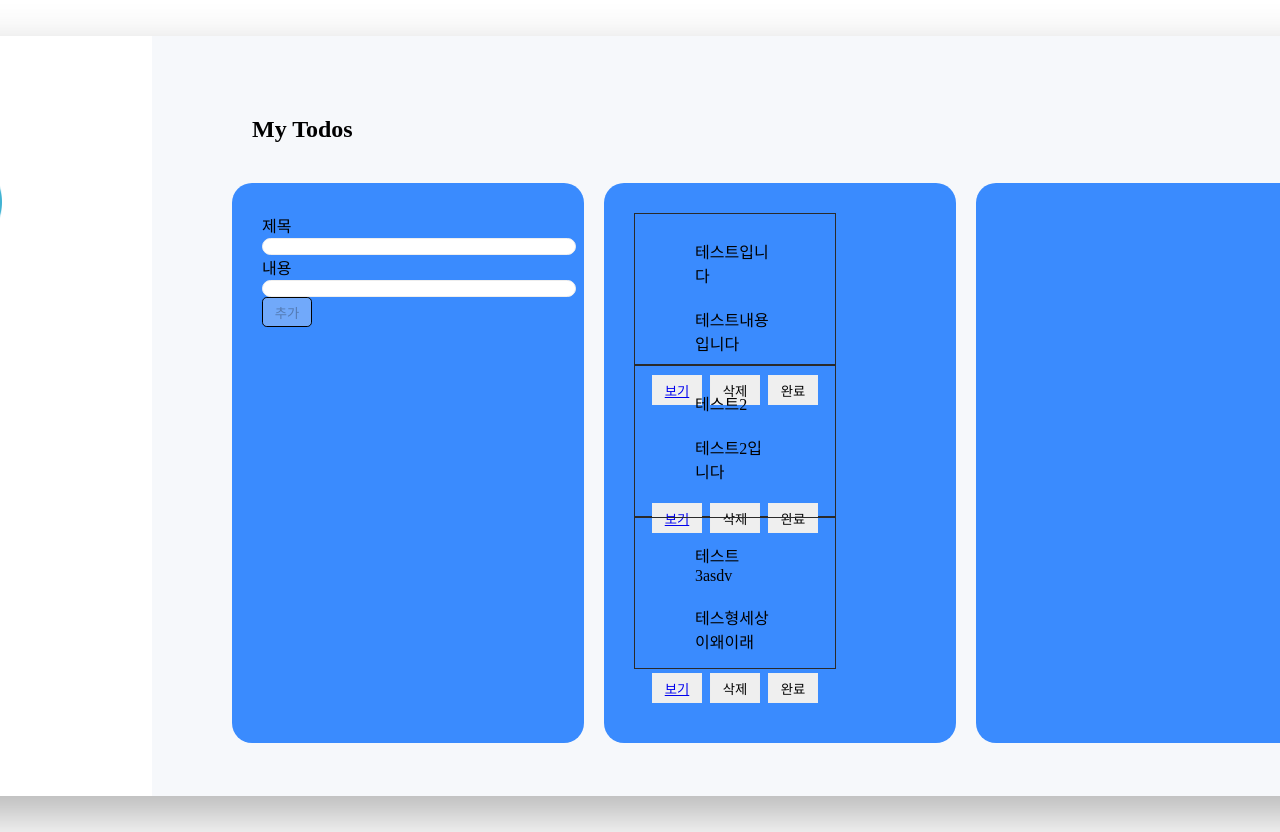
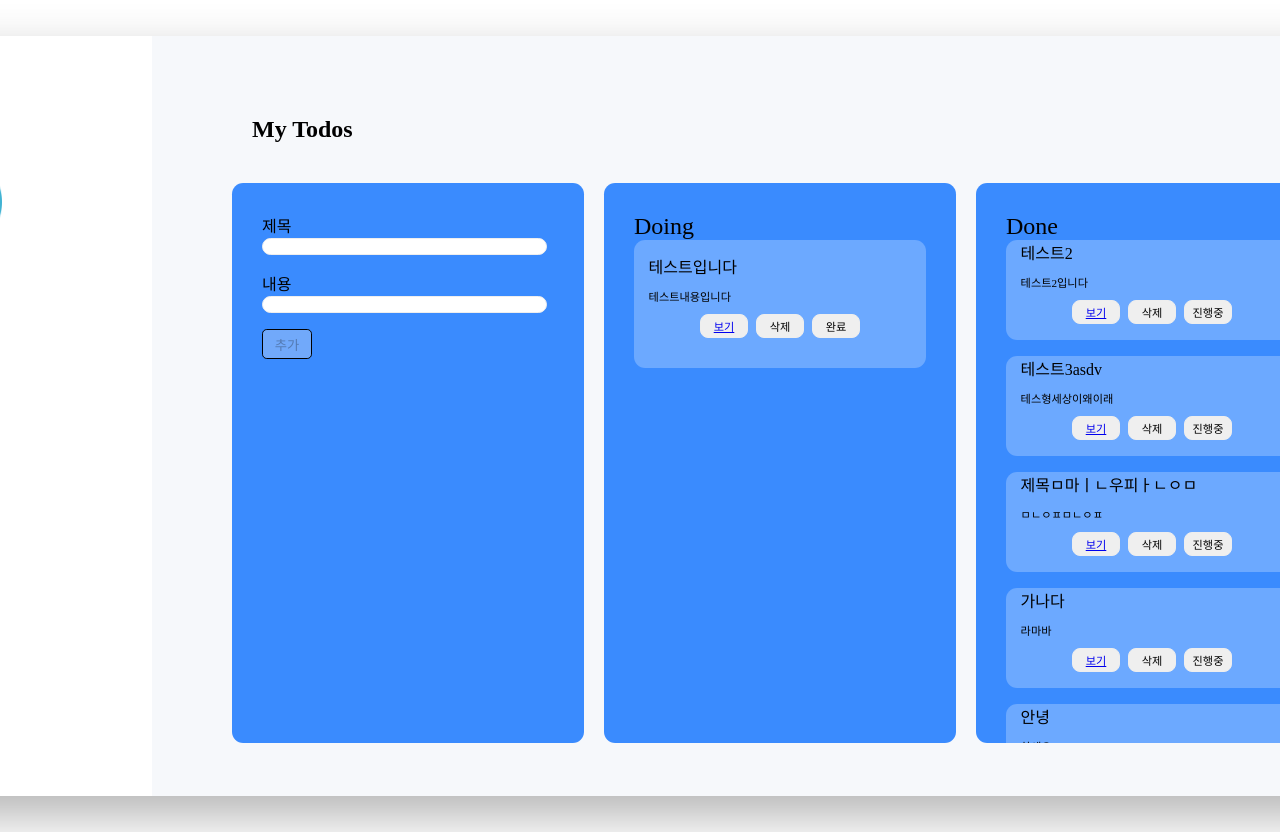
Before and after one commit to jeLee94/6candoit, a React (Create React App) app: page / in a window 1280 px wide. Shown: the top 832 px of the page. Built offline with nearby package versions, Linux system fonts and the light colour scheme; data requests are answered from the project's data file.

Commit message:
[style]메인페이지 칸반보드 디자인 일부 변경

```diff
--- a/db.json
+++ b/db.json
@@ -10,13 +10,31 @@
       "id": "90510a7a-bc6e-8a38-36ff-cfa938503c42",
       "title": "테스트2",
       "content": "테스트2입니다",
-      "isDone": false
+      "isDone": true
     },
     {
       "id": "d12c5cf1-07cd-fdab-30d4-11d03a804a6c",
       "title": "테스트3asdv",
       "content": "테스형세상이왜이래",
-      "isDone": false
+      "isDone": true
+    },
+    {
+      "id": "cb4866f3-b7aa-b8cb-04cc-3d2c97682271",
+      "title": "제목ㅁ마ㅣㄴ우피ㅏㄴㅇㅁ",
+      "content": "ㅁㄴㅇㅍㅁㄴㅇㅍ",
+      "isDone": true
+    },
+    {
+      "id": "844ddb3c-1c4b-af3e-6bcc-85b83eda780d",
+      "title": "가나다",
+      "content": "라마바",
+      "isDone": true
+    },
+    {
+      "id": "e44440de-91c2-77e1-5f08-0e4f41429ab7",
+      "title": "안녕",
+      "content": "하세요",
+      "isDone": true
     }
   ]
 }
--- a/src/components/Layout/Container/PostContainerStyle.js
+++ b/src/components/Layout/Container/PostContainerStyle.js
@@ -1,14 +1,17 @@
 import styled from 'styled-components';
 
 export const CommentWrap = styled.div`
-  width: 200px;
-  height: 150px;
+  background-color: #6ca9ff;
+  margin-bottom: 1rem;
+  width: 100%;
+  height: 8rem;
   display: flex;
   justify-content: center;
-  align-items: center;
+  /* align-items: center; */
   flex-direction: column;
   gap: 20px;
-  border: 1px solid #2a2a2a;
+  /* border: 1px solid #2a2a2a; */
+  border-radius: 0.7rem;
 `;
 
 export const ContentsWrap = styled.div`
@@ -16,17 +19,19 @@ export const ContentsWrap = styled.div`
   display: flex;
   align-items: center;
   flex-direction: column;
-  gap: 20px;
+  gap: 10px;
 `;
 
 // export const TitleWrap = styled(ContentsWrap)`
 export const TitleWrap = styled.div`
-  width: 80px;
+  width: 90%;
+  font-size: 1rem;
   justify-content: center;
 `;
 
 export const ContentWrap = styled.div`
-  width: 80px;
+  width: 90%;
+  font-size: 0.7rem;
   justify-content: center;
 `;
 
@@ -38,8 +43,10 @@ export const ButtonWrap = styled.div`
 `;
 
 export const CusttomButton = styled.button`
-  width: 50px;
-  height: 30px;
+  width: 3rem;
+  height: 1.5rem;
   cursor: pointer;
   border: 1px solid #eee;
+  border-radius: 0.5rem;
+  font-size: 0.7rem;
 `;
--- a/src/components/Layout/Container/PostsContainer.jsx
+++ b/src/components/Layout/Container/PostsContainer.jsx
@@ -71,6 +71,7 @@ const PostsContainer = () => {
         </S.Form>
       </S.AddWrap>
       <S.DoingTodo>
+        <div>Doing</div>
         {posts
           .filter((post) => post.isDone === false)
           .map((post) => {
@@ -78,6 +79,7 @@ const PostsContainer = () => {
           })}
       </S.DoingTodo>
       <S.DoneTodo>
+        <div>Done</div>
         {posts
           .filter((post) => post.isDone === true)
           .map((post) => {
--- a/src/components/Layout/Container/PostsContainerStyle.js
+++ b/src/components/Layout/Container/PostsContainerStyle.js
@@ -6,9 +6,10 @@ export const CommentsWrap = styled.div`
 `;
 
 export const Form = styled.form`
-  width: 100%;
+  width: 90%;
   display: flex;
   flex-direction: column;
+  gap: 1rem;
 `;
 
 export const TitleInput = styled.input`
@@ -36,7 +37,7 @@ export const AddWrap = styled.div`
   width: 35%;
   height: 31.25rem;
   padding: 1.875rem;
-  border-radius: 1.25rem;
+  border-radius: 0.7rem;
   align-self: stretch;
   overflow: hidden;
   position: relative;
@@ -51,10 +52,12 @@ export const DoingTodo = styled.div`
   width: 35%;
   height: 31.25rem;
   padding: 1.875rem;
-  border-radius: 1.25rem;
+  border-radius: 0.7rem;
   align-self: stretch;
-  overflow: hidden;
+  /* overflow: hidden; */
+  overflow: auto;
   position: relative;
+  font-size: 1.5rem;
 `;
 
 export const DoneTodo = styled.div`
@@ -66,10 +69,12 @@ export const DoneTodo = styled.div`
   width: 35%;
   height: 31.25rem;
   padding: 1.875rem;
-  border-radius: 1.25rem;
+  border-radius: 0.7rem;
   align-self: stretch;
-  overflow: hidden;
+  /* overflow: hidden; */
+  overflow: auto;
   position: relative;
+  font-size: 1.5rem;
 `;
 
 export const AddTodoBtn = styled.button`
@@ -78,4 +83,5 @@ export const AddTodoBtn = styled.button`
   cursor: pointer;
   border: 1px solid black;
   border-radius: 0.3rem;
+  /* font-size: 0.5rem; */
 `;
```
